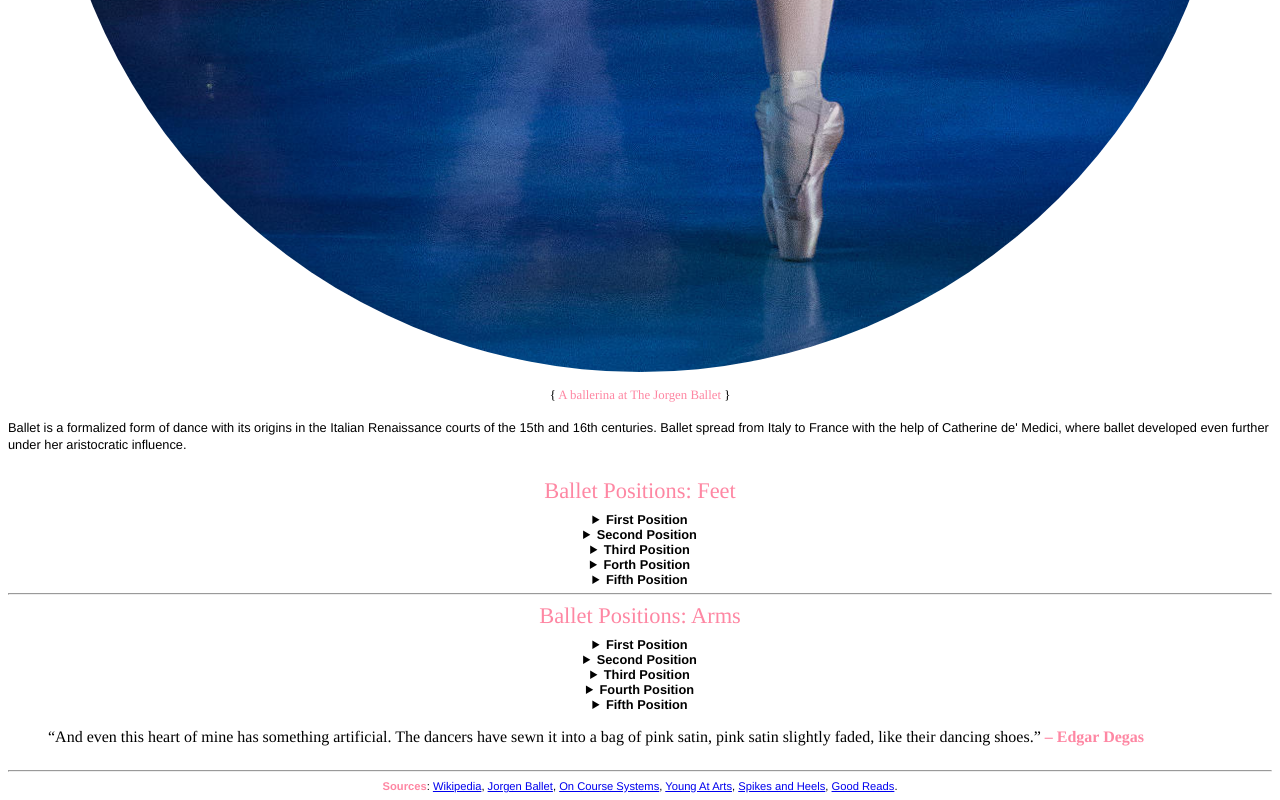
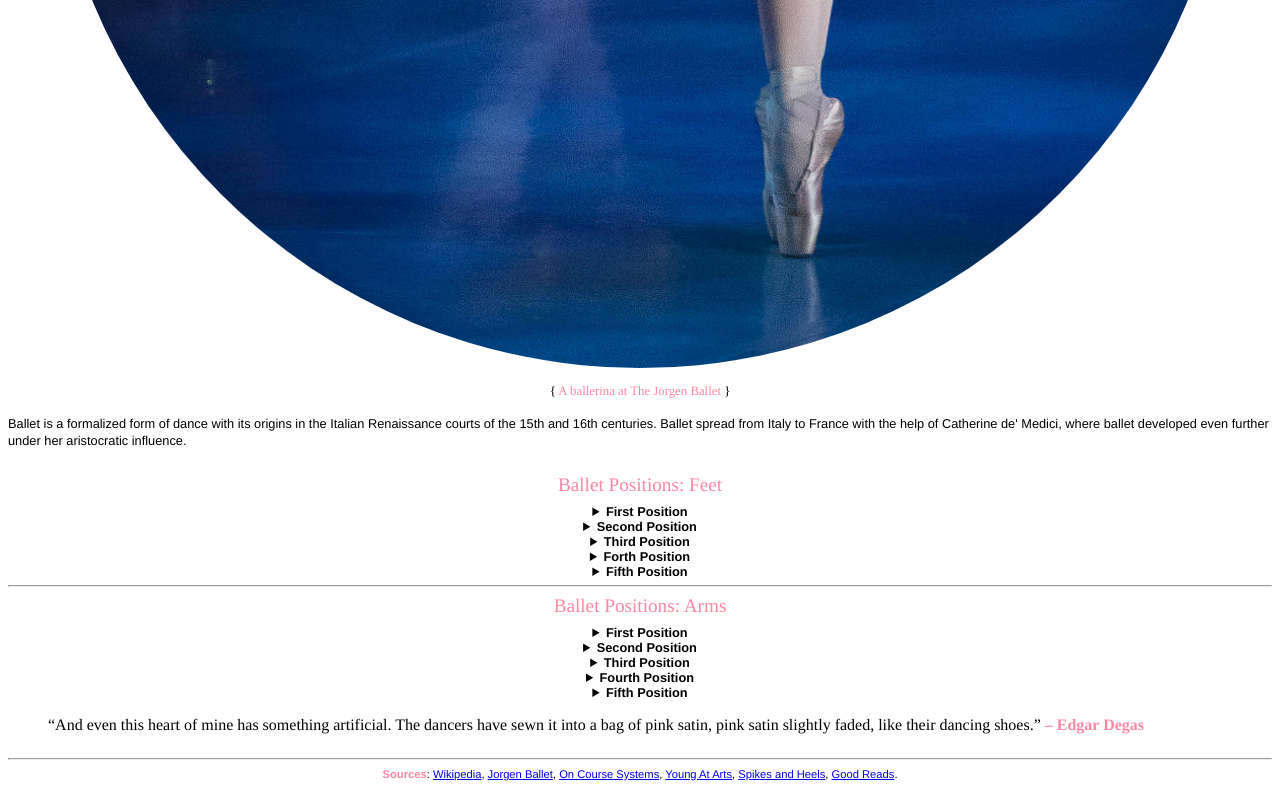
Before and after one commit to emilylavinskas/assignment1, a plain HTML site: page index.html in a window 1280 px wide. Shown: the part 1671-2471 px from the top of the page. Drawn offline with Linux system fonts and the light colour scheme.

Commit message:
changes made

```diff
--- a/css/general.css
+++ b/css/general.css
@@ -82,14 +82,14 @@ h1 span {
 h2 {
     font-family: rockwell, times, serif;
     font-weight: normal;
-    font-size: 1.4rem;
+    font-size: 1.2rem;
     text-align: center;
     color: #fe87a3;
     margin: .5rem;
 }
 
 h2 span {
-    font-size: 1.6rem;
+    font-size: 1.4rem;
 }
 
 p {
--- a/index.html
+++ b/index.html
@@ -25,7 +25,7 @@
             <figcaption><span>{</span> A ballerina at The Jorgen Ballet <span>}</span></figcaption>
         </figure>
 
-        <p class="dropcap">Ballet is a formalized form of dance with its origins in the Italian Renaissance courts of the 15th and 16th centuries. Ballet spread from Italy to France with the help of Catherine de' Medici, where ballet developed even further under her aristocratic influence.</p>
+        <p>Ballet is a formalized form of dance with its origins in the Italian Renaissance courts of the 15th and 16th centuries. Ballet spread from Italy to France with the help of Catherine de' Medici, where ballet developed even further under her aristocratic influence.</p>
 
         <h2>Ballet Positions: Feet</h2>
 
```
